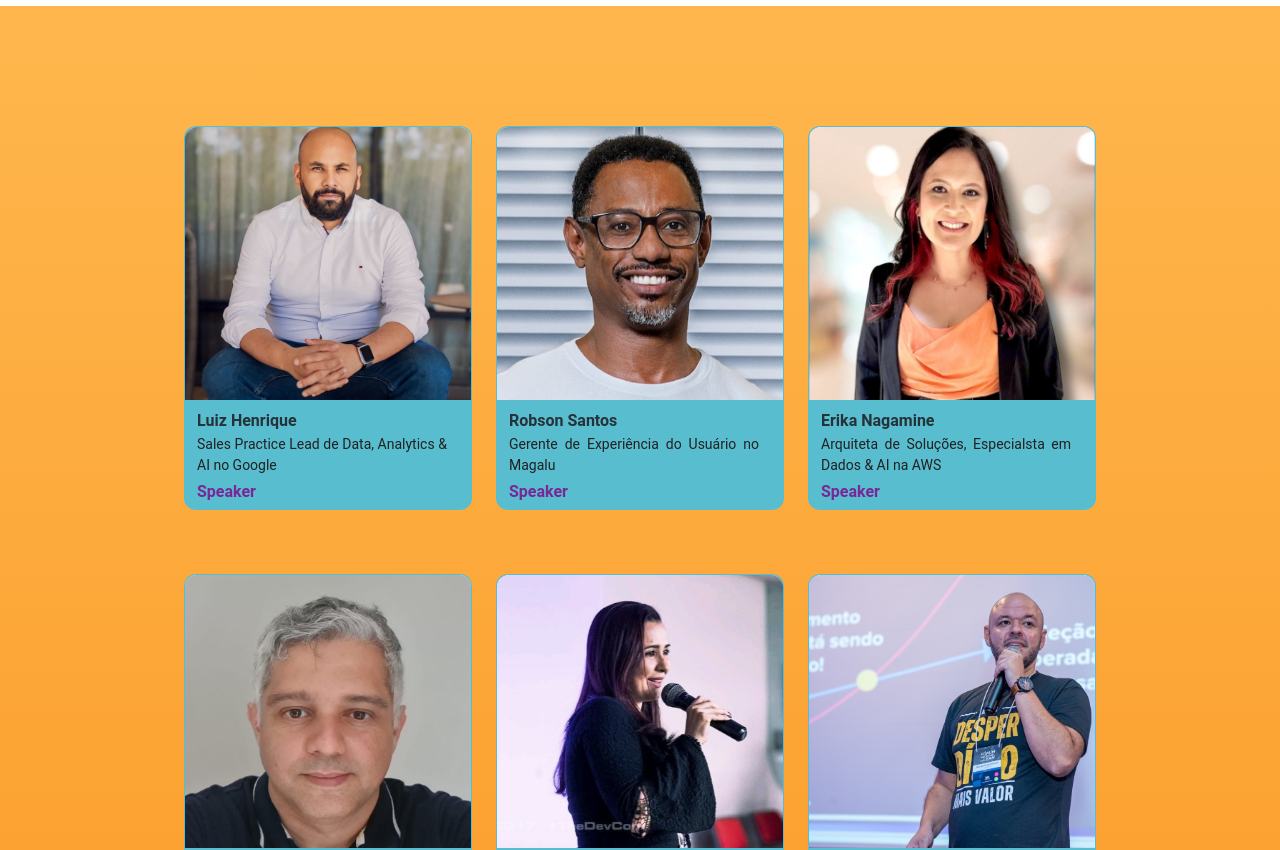
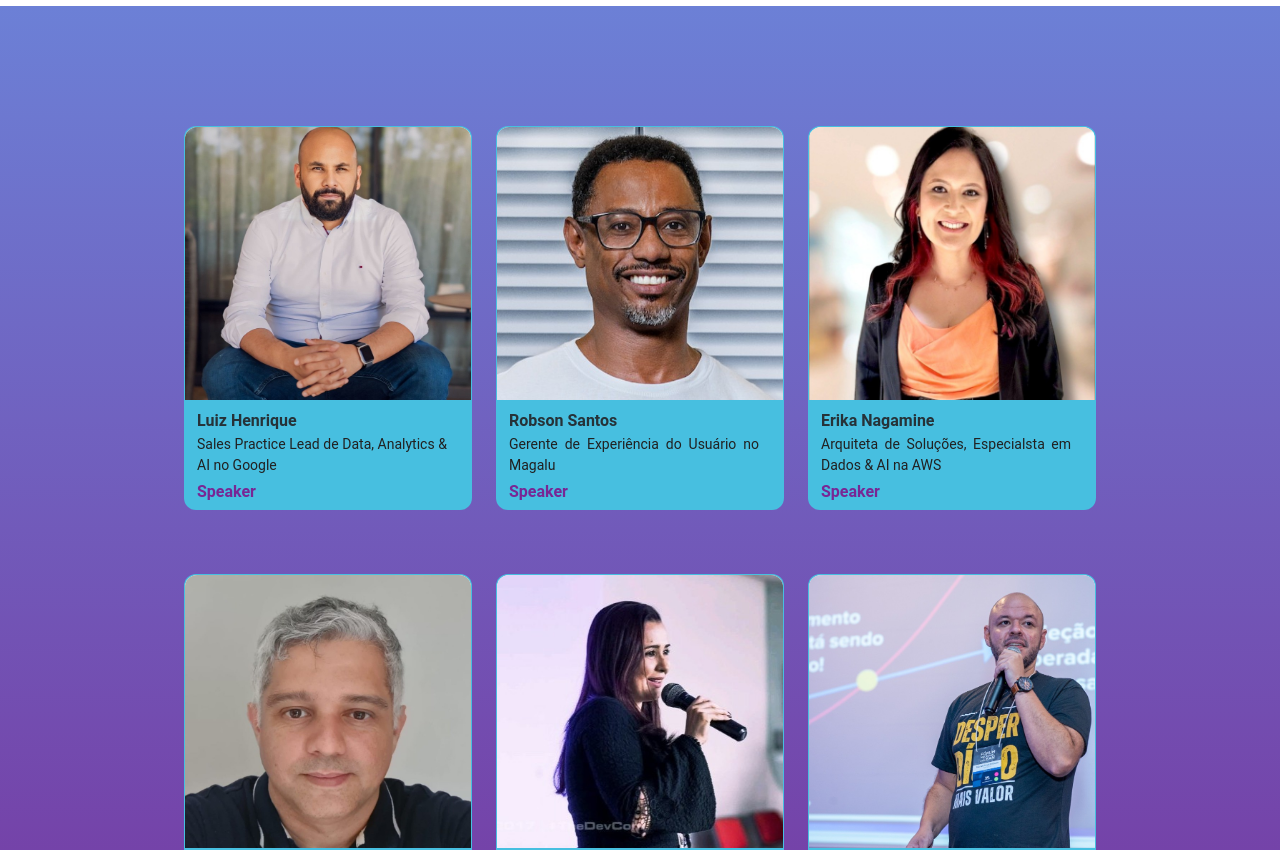
Before and after one commit to f3gomes/pmi-event-page, a Next.js app: page / in a window 1280 px wide. Shown: the part 1460-2310 px from the top of the page. Built offline with nearby package versions, Linux system fonts and the light colour scheme.

Commit message:
styles: update bg gradient

```diff
--- a/app/speaker/[id]/page.tsx
+++ b/app/speaker/[id]/page.tsx
@@ -13,7 +13,7 @@ const SpeakerPage = ({ params: { id } }: SpeakerPageProps) => {
     <div className="flex flex-col">
       <Navbar />
 
-      <div className="flex justify-center mt-28 h-screen bg-gradient-to-b from-orange-300 to-orange-700">
+      <div className="flex justify-center mt-28 h-screen bg-gradient-to-b from-event-300 via-event-200 to-event-400">
         <SpeakerDetails speakerId={id} />
       </div>
 
--- a/components/navbar/index.tsx
+++ b/components/navbar/index.tsx
@@ -91,7 +91,7 @@ const Navbar = () => {
       fullWidth
       blurred={false}
       color={isScrolling ? "white" : "transparent"}
-      className="fixed top-0 z-50 border-0 h-28 flex justify-center"
+      className="fixed top-0 z-50 border-0 h-28 flex justify-center bg-gray-50"
     >
       <div className="container mx-auto h-full flex items-center justify-center absolute top-0">
         <Link href={"/"} className="absolute top-0 left-0">
@@ -110,7 +110,7 @@ const Navbar = () => {
           <ul className={"hidden items-center gap-6 lg:flex text-gray-900"}>
             {NAV_MENU.map(({ name, href }) => (
               <NavItem key={name} href={href}>
-                <span>{name}</span>
+                <span className="font-medium">{name}</span>
               </NavItem>
             ))}
           </ul>
--- a/components/speaker-card-details/index.tsx
+++ b/components/speaker-card-details/index.tsx
@@ -45,7 +45,7 @@ const SpeakerDetails = ({ speakerId }: SpeakerDetailsProps) => {
         />
 
         <Link href={"/#speakers"} className="w-full">
-          <Button className="w-full h-12 bg-event-100 transition duration-200 hover:bg-event-100/90">
+          <Button className="w-full h-12 bg-orange-700 transition duration-200 hover:bg-orange-800">
             Todos os speakers
           </Button>
         </Link>
--- a/components/speaker-card/index.tsx
+++ b/components/speaker-card/index.tsx
@@ -21,7 +21,7 @@ const SpeakerCard = ({ id, title, name, position, img }: SpeakerCardProps) => {
       <Card
         color="transparent"
         shadow={false}
-        className="relative mb-10 h-[24rem] w-[18rem] bg-[#47bfe0]/90 cursor-pointer border-[1px] border-transparent hover:border-event-200 hover:border-[1px] transition duration-300"
+        className="relative mb-10 h-[24rem] w-[18rem] bg-[#47bfe0] cursor-pointer border-[1px] border-transparent hover:border-event-200 hover:border-[1px] transition duration-300"
       >
         <CardHeader
           floated={false}
--- a/components/speaker-section/index.tsx
+++ b/components/speaker-section/index.tsx
@@ -7,9 +7,9 @@ const SpeakerSection = () => {
   return (
     <section
       id="speakers"
-      className="py-8 md:px-8 lg:py-10 bg-gradient-to-b from-orange-300 to-orange-700"
+      className="py-8 md:px-8 lg:py-10 bg-gradient-to-b from-event-300 via-event-200 to-event-400"
     >
-      <div className="mx-auto flex justify-center flex-wrap gap-6 mt-20">
+      <div className="mx-auto flex justify-center flex-wrap gap-6 mt-20 mb-20">
         {EVENT_CONTENT.map((props) => (
           <SpeakerCard key={props.id} {...props} />
         ))}
```
